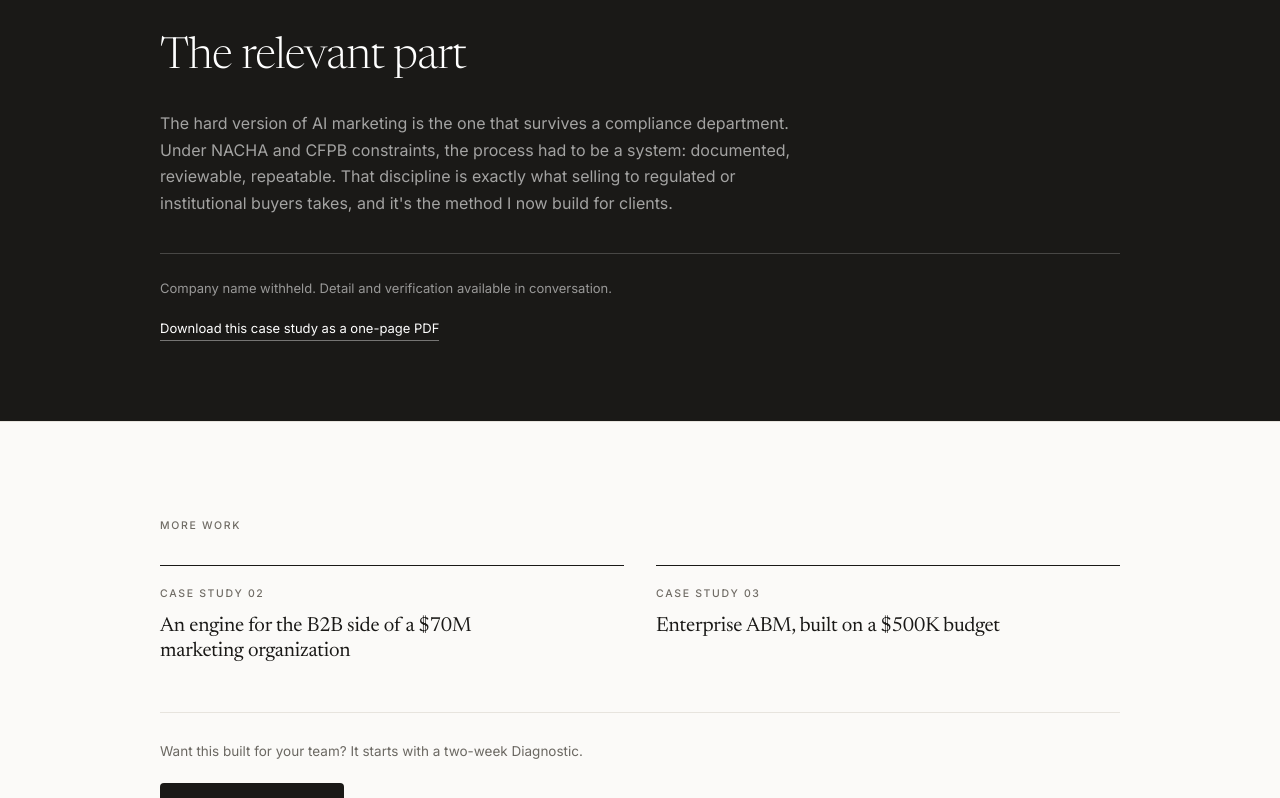
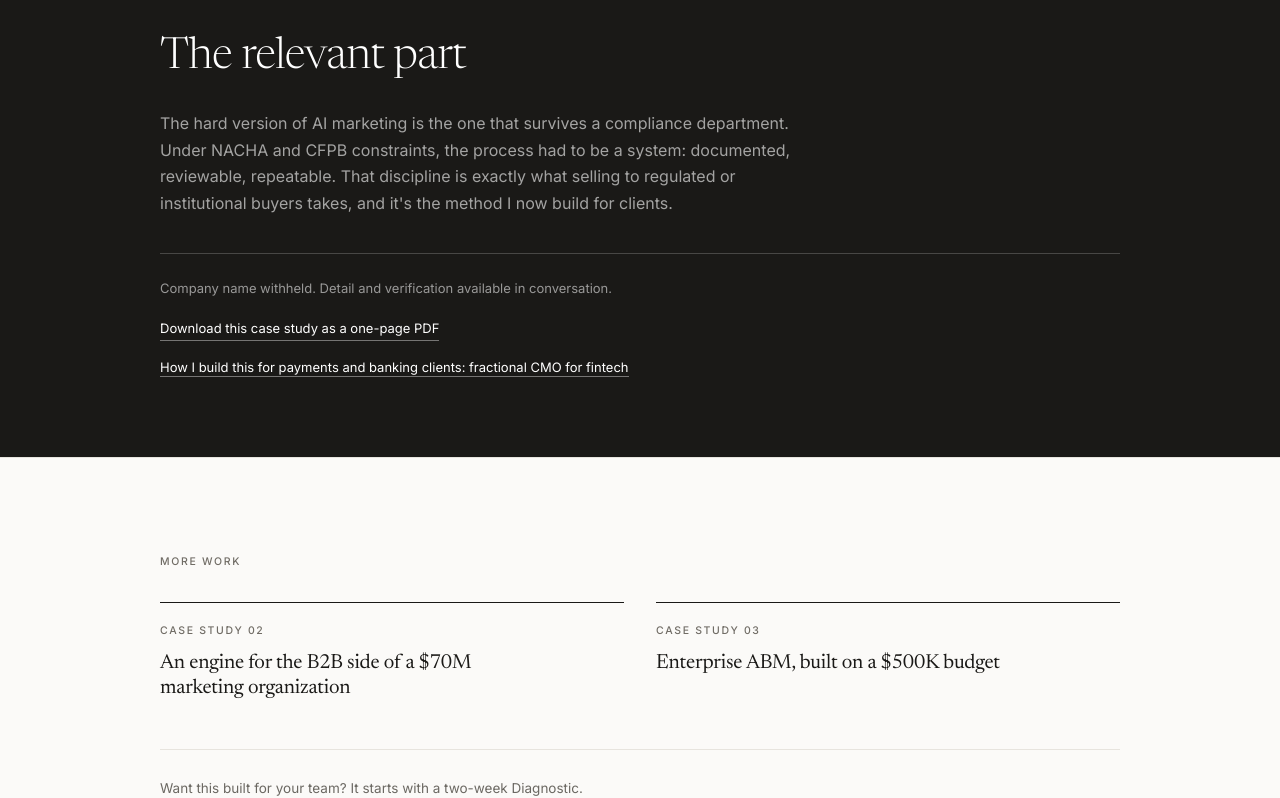
Before and after one commit to neelythomson/neelythomson-site, a Next.js app: page /work/fintech-payments in a window 1280 px wide. Shown: the part 2460-3258 px from the top of the page. Built offline with nearby package versions, Linux system fonts and the light colour scheme.

Commit message:
CaseStudy: fintech study links to fractional CMO for fintech

```diff
--- a/src/components/CaseStudy.tsx
+++ b/src/components/CaseStudy.tsx
@@ -16,6 +16,7 @@ export type CaseStudyData = {
   resultsProse?: string[];
   why: string[];
   note: string;
+  more?: { href: string; text: string };
   keywords: string[];
 };
 
@@ -65,6 +66,7 @@ export const caseStudies: CaseStudyData[] = [
       "The hard version of AI marketing is the one that survives a compliance department. Under NACHA and CFPB constraints, the process had to be a system: documented, reviewable, repeatable. That discipline is exactly what selling to regulated or institutional buyers takes, and it's the method I now build for clients.",
     ],
     note: "Company name withheld. Detail and verification available in conversation.",
+    more: { href: "/fractional-cmo-fintech", text: "How I build this for payments and banking clients: fractional CMO for fintech" },
     keywords: ["fintech marketing case study", "AI marketing compliance", "NACHA marketing", "CFPB marketing review", "LTV:CAC", "MQL to opportunity conversion"],
   },
   {
@@ -280,6 +282,11 @@ export default function CaseStudy({ c }: { c: CaseStudyData }) {
             >
               Download this case study as a one-page PDF
             </a>
+            {c.more && (
+              <p className="mt-4 text-[13px] leading-[1.6] text-white/55">
+                <a href={c.more.href} className="border-b border-white/40 pb-px text-white transition-colors hover:text-accent">{c.more.text}</a>
+              </p>
+            )}
           </div>
         </section>
 
```
